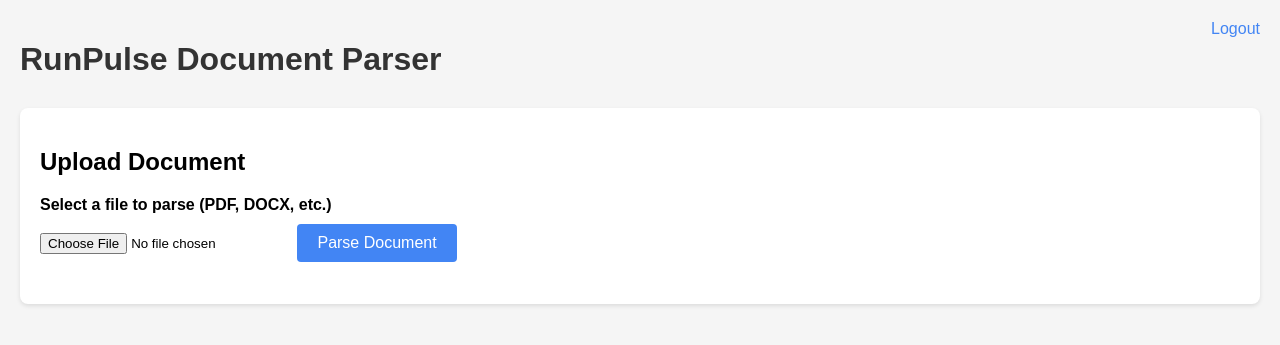
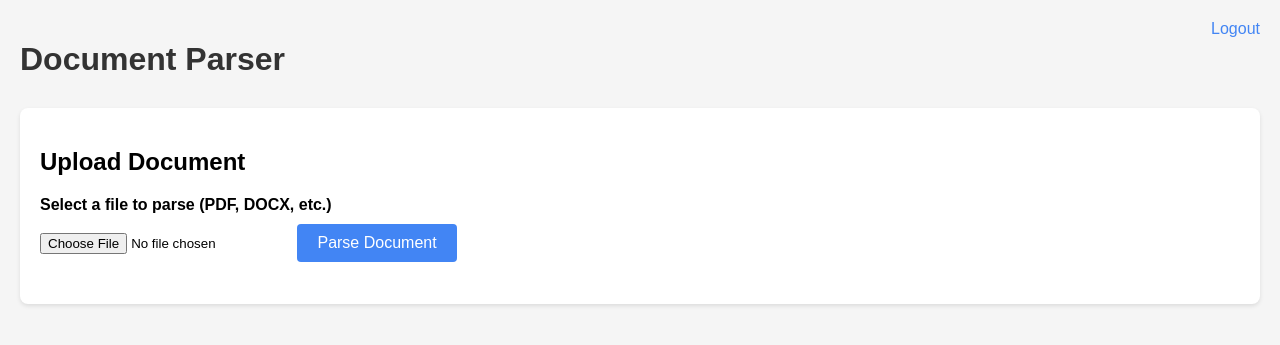
Before and after one commit to ixd574/runpulse-app, a Flask app: page / in a window 1280 px wide. Shown: the top 345 px of the page. Run offline with Flask 3, Linux system fonts and the light colour scheme; the visitor is signed in with stand-in values (Sample User, id 1); some libraries are stand-ins or nearby versions.

Commit message:
Update index.html

```diff
--- a/templates/index.html
+++ b/templates/index.html
@@ -3,7 +3,7 @@
 <head>
     <meta charset="UTF-8">
     <meta name="viewport" content="width=device-width, initial-scale=1.0">
-    <title>RunPulse Document Parser</title>
+    <title>Document Parser</title>
     <style>
         body {
             font-family: Arial, sans-serif;
@@ -137,7 +137,7 @@
     <div class="logout">
         <a href="/logout">Logout</a>
     </div>
-    <h1>RunPulse Document Parser</h1>
+    <h1>Document Parser</h1>
 
     <div class="container">
         <div class="file-upload">
```
